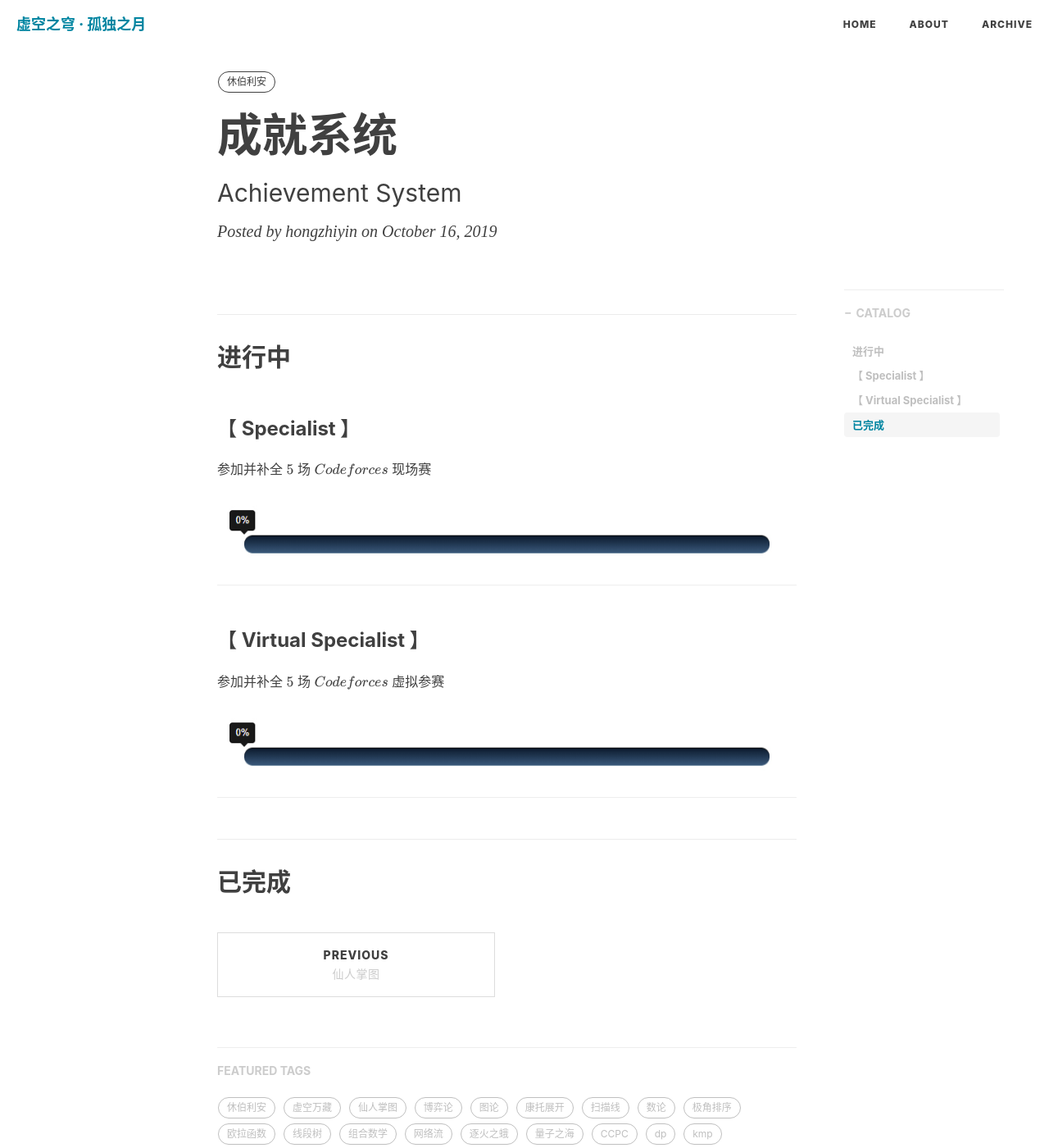
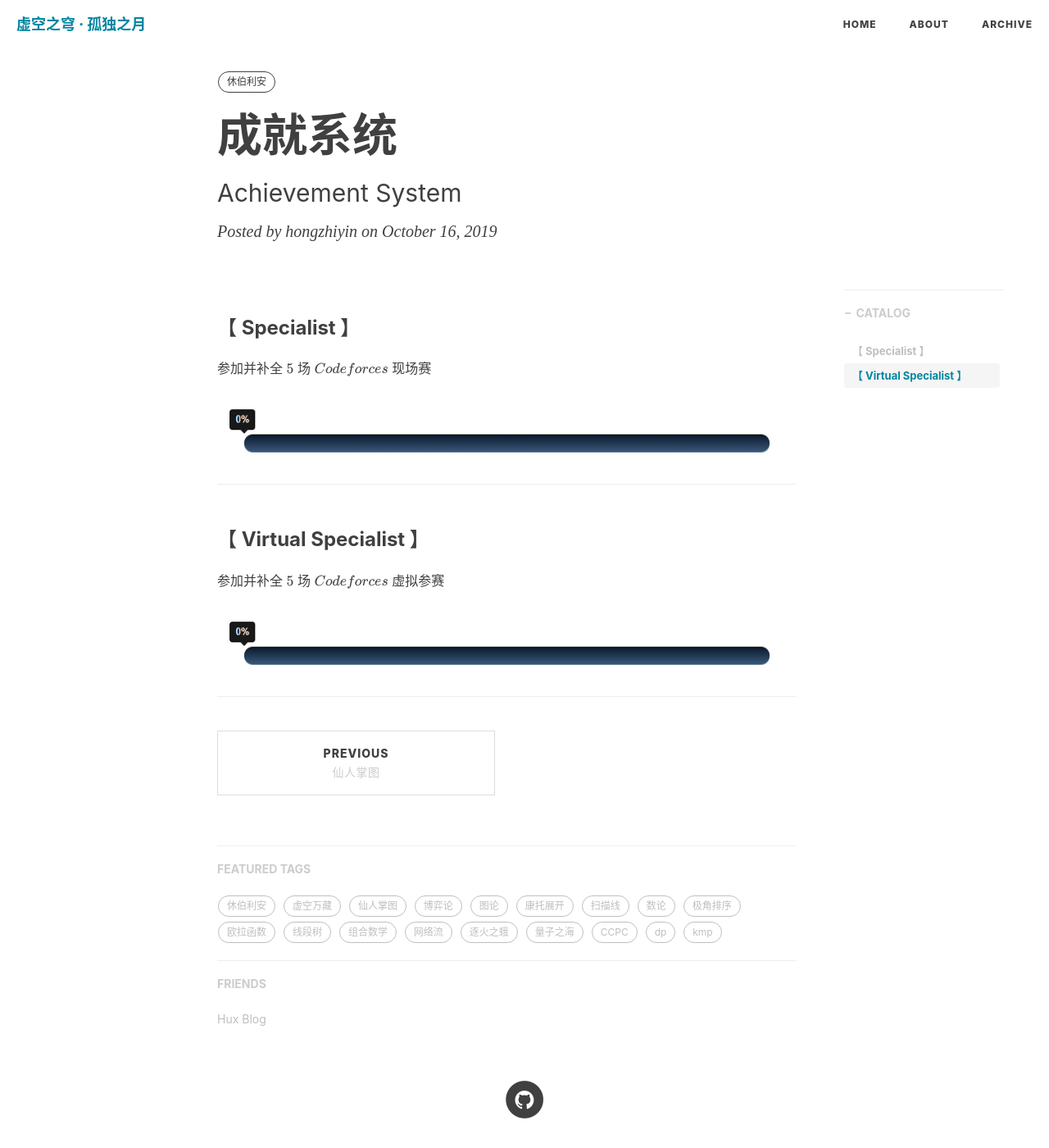
Before and after one commit to hongzhiyin/hongzhiyin.github.io, a Jekyll site: the page built from _posts/Hyperion/2019-10-16-achievement-system.md, in a window 1280 px wide and 1400 px high. Shown: the whole window at 82% size. Built offline with Jekyll 4.4.1, drawn with Linux system fonts in a browser that asks for light colours; nearby versions of some CDN libraries; formulas are drawn with MathJax 3; comment, search, counter and statistics services are not loaded.

Commit message:
Update 2019-10-16-achievement-system.md

```diff
--- a/_posts/Hyperion/2019-10-16-achievement-system.md
+++ b/_posts/Hyperion/2019-10-16-achievement-system.md
@@ -9,8 +9,6 @@ catalog:       true
 tags:
   - 休伯利安
 ---
-
-## 进行中
 
 
 
@@ -35,7 +33,3 @@ tags:
 
 
 ---
-
-
-
-## 已完成
```
